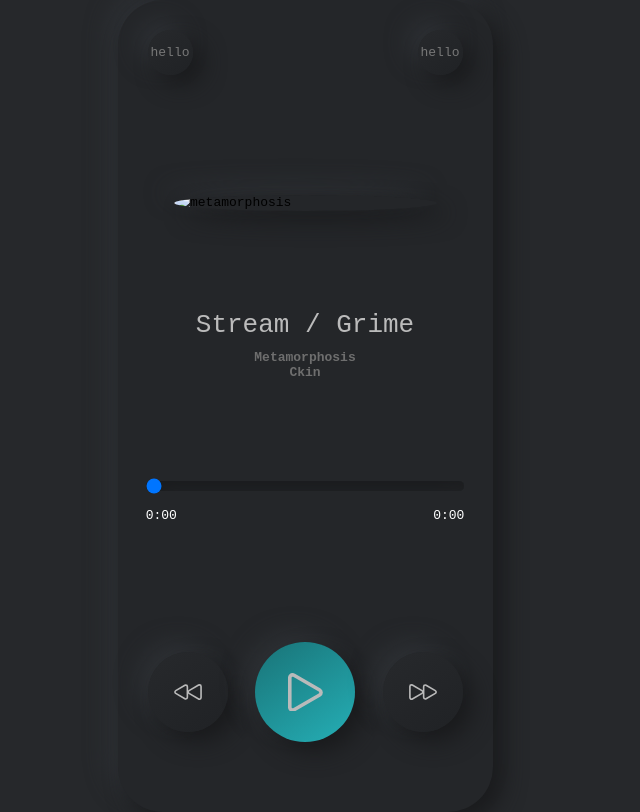
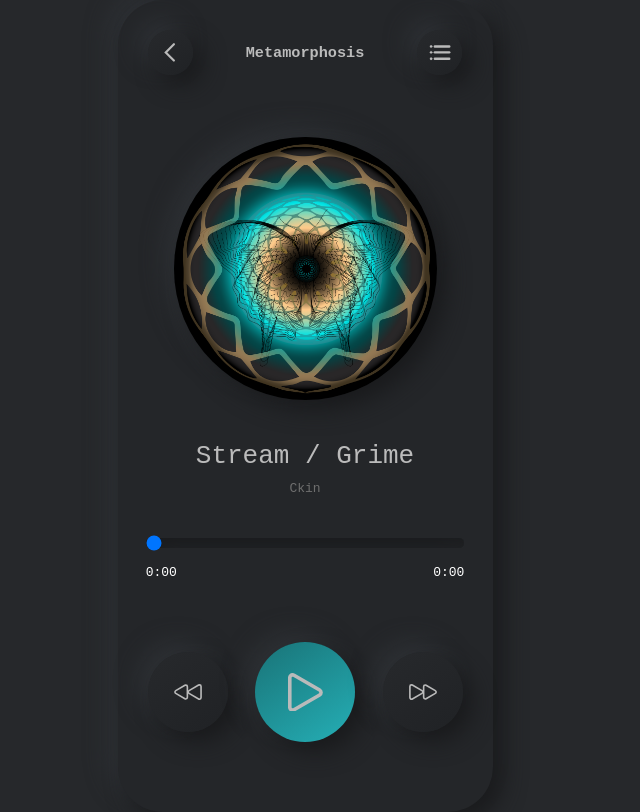
Before and after one commit to ThordurTh/audio-player, a plain HTML site: page index.html in a window 1280 px wide. Shown: the whole page, without its empty margins (335-975 px from the left). Drawn offline with Linux system fonts and the light colour scheme.

Commit message:
top button icons and full album

```diff
--- a/index.html
+++ b/index.html
@@ -12,8 +12,81 @@
     <main>
       <div class="music">
         <div class="topBtns">
-          <span class="backBtn">hello</span>
-          <span class="songListBtn">hello</span>
+          <span class="backBtn">
+            <svg
+              id="Layer_2"
+              data-name="Layer 1"
+              xmlns="http://www.w3.org/2000/svg"
+              viewBox="0 0 73.47 121.93"
+            >
+              <defs>
+                <style>
+                  .cls-3 {
+                    fill: none;
+                    stroke: #303030;
+                    stroke-linecap: round;
+                    stroke-miterlimit: 10;
+                    stroke-width: 14px;
+                  }
+                </style>
+              </defs>
+              <polyline
+                class="cls-3"
+                points="64.73 8.18 11.45 61.46 64.48 114.5"
+              />
+            </svg>
+          </span>
+          <h3 class="album"></h3>
+          <span class="songListBtn">
+            <svg
+              id="Layer_4"
+              data-name="Layer 1"
+              xmlns="http://www.w3.org/2000/svg"
+              viewBox="0 0 128.47 98.93"
+            >
+              <defs>
+                <style>
+                  .cls-5 {
+                    fill: none;
+                    stroke-width: 14px;
+                  }
+                  .cls-5,
+                  .cls-6 {
+                    stroke: #303030;
+                    stroke-linecap: round;
+                    stroke-miterlimit: 10;
+                  }
+                  .cls-6 {
+                    fill: #303030;
+                  }
+                </style>
+              </defs>
+              <line
+                class="cls-5"
+                x1="115.49"
+                y1="47.84"
+                x2="33.49"
+                y2="47.84"
+              />
+              <line
+                class="cls-5"
+                x1="115.49"
+                y1="13.84"
+                x2="33.49"
+                y2="13.84"
+              />
+              <line
+                class="cls-5"
+                x1="115.49"
+                y1="83.84"
+                x2="33.49"
+                y2="83.84"
+              />
+              <circle class="cls-6" cx="11.99" cy="13.74" r="6.9" />
+              <circle class="cls-6" cx="11.99" cy="47.84" r="6.9" />
+              <circle class="cls-6" cx="11.99" cy="83.94" r="6.9" />
+            </svg>
+          </span>
         </div>
         <img
           class="albumCover"
@@ -22,7 +95,6 @@
         />
         <div class="songInfo">
           <h2 class="title">Song Title</h2>
-          <h3 class="album"></h3>
           <h3 class="artist"></h3>
         </div>
 
--- a/script.js
+++ b/script.js
@@ -46,6 +46,23 @@ const songList = [
     {
         path: "metamorphosis/TheImposing.mp3",
         songName: "The Imposing",
+        album: "Metamorphosis",
+        artist: "Ckin",
+    },
+    {
+        path: "metamorphosis/GlacierBear.mp3",
+        songName: "GlacierBear",
+        album: "Metamorphosis",
+        artist: "Ckin",
+    },
+    {
+        path: "metamorphosis/SnOw.mp3",
+        songName: "SnOw",
+        album: "Metamorphosis",
+        artist: "Ckin",
+    },{
+        path: "metamorphosis/ShiveringTundra.mp3",
+        songName: "Shivering Tundra",
         album: "Metamorphosis",
         artist: "Ckin"
     }
@@ -98,7 +115,7 @@ loadSong(songList[i])
 function prevSong(){
     i--;
     if (i < 0){
-        i = songList.length - 1;
+        i = songList.length - 1 ;
     }
     loadSong(songList[i]);
     playSong();
@@ -129,7 +146,8 @@ audio.onloadedmetadata = function() {
     let totalMins = Math.floor(audio.duration / 60);
     let totalSecs = Math.floor(audio.duration % 60);
     if (totalSecs < 10) {
-        totalSecs = '0' + String(totalSecs);}
+        totalSecs = '0' + String(totalSecs) ;
+    }
     songDuration.innerHTML = totalMins + ':' + totalSecs;
 }
 // update audio position
@@ -143,7 +161,8 @@ audio.ontimeupdate = function() {
     let currentMins = Math.floor(audio.currentTime / 60);
     let currentSecs = Math.floor(audio.currentTime % 60);
     if (currentSecs < 10) {
-    currentSecs = '0' + String(currentSecs);}
+    currentSecs = '0' + String(currentSecs);
+}
     timer.innerHTML = currentMins + ':' + currentSecs;
 };
 
--- a/style.css
+++ b/style.css
@@ -41,6 +41,16 @@ main {
   align-items: center;
   width: 100%;
   padding: 30px 30px 20px;
+  color: rgb(187, 187, 187);
+}
+
+.backBtn svg {
+  width: 25%;
+  margin-right: 0.1rem;
+}
+
+.songListBtn svg {
+  width: 50%;
 }
 
 .topBtns span {
@@ -169,6 +179,7 @@ main {
 .songInfo h3 {
   color: rgb(110, 110, 110);
   font-size: 1rem;
+  font-weight: 400;
 }
 
 .player {
```
Also changed, not shown: assets/arrow.svg (added), assets/list.svg (added), assets/metamorphosis-cover.png (added).
